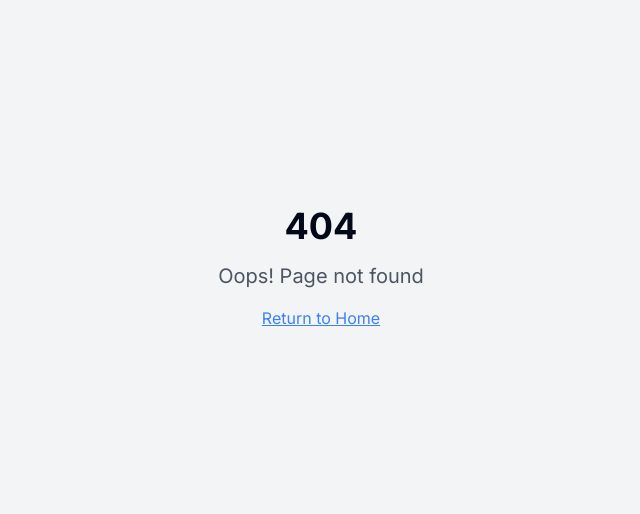
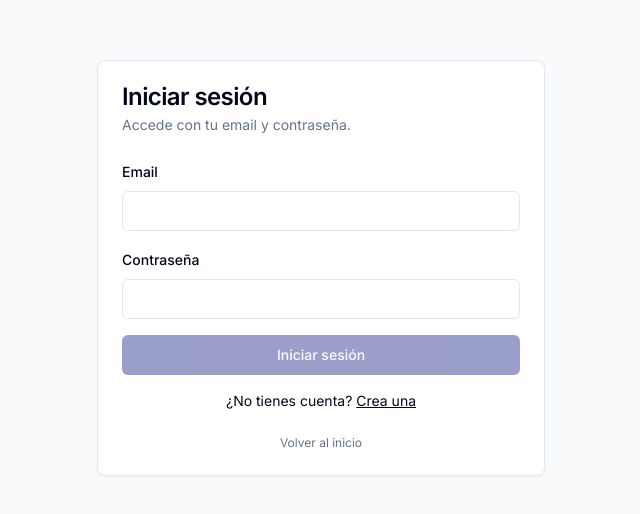
Before and after one commit to dapscl/brainyunica, a React (Vite) app: page /auth in a window 1280 px wide. Before the commit this address had no page. Shown: the part 132-646 px from the top of the page, without its empty margins (319-959 px from the left). Built offline with nearby package versions, Linux system fonts and the light colour scheme.

Commit message:
feat: Implement Supabase authentication
The AI has implemented user authentication using Supabase, including signup and login functionalities. This sets up the foundation for user management within the application.

```diff
--- a/src/App.tsx
+++ b/src/App.tsx
@@ -10,6 +10,8 @@ import LeadPage from "./pages/LeadPage";
 import ProspectingPage from "./pages/ProspectingPage";
 import EmailVerificationPage from "./pages/EmailVerificationPage";
 import NotFound from "./pages/NotFound";
+import AuthPage from "./pages/AuthPage";
+import ProtectedRoute from "./components/auth/ProtectedRoute";
 
 // Creamos una nueva instancia de QueryClient dentro de la función de componente
 const App = () => {
@@ -23,10 +25,32 @@ const App = () => {
         <Sonner />
         <BrowserRouter>
           <Routes>
+            <Route path="/auth" element={<AuthPage />} />
             <Route path="/" element={<Index />} />
-            <Route path="/lead/:id" element={<LeadPage />} />
-            <Route path="/prospecting" element={<ProspectingPage />} />
-            <Route path="/email-verification" element={<EmailVerificationPage />} />
+            <Route
+              path="/lead/:id"
+              element={
+                <ProtectedRoute>
+                  <LeadPage />
+                </ProtectedRoute>
+              }
+            />
+            <Route
+              path="/prospecting"
+              element={
+                <ProtectedRoute>
+                  <ProspectingPage />
+                </ProtectedRoute>
+              }
+            />
+            <Route
+              path="/email-verification"
+              element={
+                <ProtectedRoute>
+                  <EmailVerificationPage />
+                </ProtectedRoute>
+              }
+            />
             {/* ADD ALL CUSTOM ROUTES ABOVE THE CATCH-ALL "*" ROUTE */}
             <Route path="*" element={<NotFound />} />
           </Routes>
--- a/src/components/Navbar.tsx
+++ b/src/components/Navbar.tsx
@@ -1,11 +1,25 @@
 
-import React from 'react';
+import React, { useEffect, useState } from 'react';
 import { Link } from 'react-router-dom';
 import { Button } from '@/components/ui/button';
-import { Search, Database, MessageSquare } from 'lucide-react';
+import { Search, Database, MessageSquare, LogIn, LogOut } from 'lucide-react';
 import { Input } from '@/components/ui/input';
+import { supabase } from '@/integrations/supabase/client';
+import { robustSignOut } from '@/utils/auth';
 
 const Navbar = () => {
+  const [isAuthed, setIsAuthed] = useState(false);
+
+  useEffect(() => {
+    const sub = supabase.auth.onAuthStateChange((_event, session) => {
+      setIsAuthed(!!session?.user);
+    });
+    supabase.auth.getSession().then(({ data }) => {
+      setIsAuthed(!!data.session?.user);
+    });
+    return () => sub.data.subscription.unsubscribe();
+  }, []);
+
   return (
     <div className="flex items-center justify-between border-b px-6 py-3 bg-white">
       <div className="flex items-center gap-2">
@@ -35,6 +49,19 @@ const Navbar = () => {
             Prospecting
           </Button>
         </Link>
+        {isAuthed ? (
+          <Button size="sm" onClick={() => robustSignOut('/auth')}>
+            <LogOut className="h-4 w-4 mr-2" />
+            Salir
+          </Button>
+        ) : (
+          <Link to="/auth">
+            <Button variant="outline" size="sm">
+              <LogIn className="h-4 w-4 mr-2" />
+              Iniciar sesión
+            </Button>
+          </Link>
+        )}
         <Button size="sm" className="bg-accent hover:bg-accent/90">
           New Scan
         </Button>
--- /dev/null
+++ b/src/components/auth/ProtectedRoute.tsx
@@ -0,0 +1,34 @@
+import React, { useEffect, useState } from "react";
+import { useNavigate } from "react-router-dom";
+import { supabase } from "@/integrations/supabase/client";
+
+interface Props {
+  children: React.ReactNode;
+}
+
+const ProtectedRoute: React.FC<Props> = ({ children }) => {
+  const navigate = useNavigate();
+  const [loading, setLoading] = useState(true);
+
+  useEffect(() => {
+    const sub = supabase.auth.onAuthStateChange((_event, session) => {
+      if (!session?.user) {
+        navigate("/auth", { replace: true });
+      }
+    });
+
+    supabase.auth.getSession().then(({ data }) => {
+      if (!data.session?.user) {
+        navigate("/auth", { replace: true });
+      }
+      setLoading(false);
+    });
+
+    return () => sub.data.subscription.unsubscribe();
+  }, [navigate]);
+
+  if (loading) return null;
+  return <>{children}</>;
+};
+
+export default ProtectedRoute;
--- /dev/null
+++ b/src/pages/AuthPage.tsx
@@ -0,0 +1,133 @@
+import React, { useEffect, useMemo, useState } from "react";
+import { supabase } from "@/integrations/supabase/client";
+import { Button } from "@/components/ui/button";
+import { Input } from "@/components/ui/input";
+import { Label } from "@/components/ui/label";
+import { Card, CardContent, CardDescription, CardHeader, CardTitle } from "@/components/ui/card";
+import { useNavigate, Link } from "react-router-dom";
+import { cleanupAuthState } from "@/utils/auth";
+import { toast } from "sonner";
+
+const AuthPage: React.FC = () => {
+  const navigate = useNavigate();
+  const [email, setEmail] = useState("");
+  const [password, setPassword] = useState("");
+  const [loading, setLoading] = useState(false);
+  const [isSignup, setIsSignup] = useState(false);
+
+  useEffect(() => {
+    document.title = isSignup ? "Crear cuenta | LeadWhisper" : "Iniciar sesión | LeadWhisper";
+    const desc = isSignup
+      ? "Crear cuenta en LeadWhisper para gestionar tus leads."
+      : "Inicia sesión en LeadWhisper para acceder a tu dashboard de leads.";
+    let meta = document.querySelector('meta[name="description"]');
+    if (!meta) {
+      meta = document.createElement("meta");
+      meta.setAttribute("name", "description");
+      document.head.appendChild(meta);
+    }
+    meta.setAttribute("content", desc);
+  }, [isSignup]);
+
+  useEffect(() => {
+    // Redirect if already logged in
+    const sub = supabase.auth.onAuthStateChange((event, session) => {
+      if (session?.user) {
+        navigate("/", { replace: true });
+      }
+    });
+
+    supabase.auth.getSession().then(({ data }) => {
+      if (data.session?.user) {
+        navigate("/", { replace: true });
+      }
+    });
+
+    return () => {
+      sub.data.subscription.unsubscribe();
+    };
+  }, [navigate]);
+
+  const canSubmit = useMemo(() => email.length > 3 && password.length >= 6 && !loading, [email, password, loading]);
+
+  const handleSubmit = async (e: React.FormEvent) => {
+    e.preventDefault();
+    if (!canSubmit) return;
+    setLoading(true);
+
+    try {
+      cleanupAuthState();
+      try {
+        await supabase.auth.signOut({ scope: "global" });
+      } catch {}
+
+      if (isSignup) {
+        const redirectUrl = `${window.location.origin}/`;
+        const { error } = await supabase.auth.signUp({
+          email,
+          password,
+          options: { emailRedirectTo: redirectUrl },
+        });
+        if (error) throw error;
+        toast.success("Revisa tu email para confirmar el registro.");
+      } else {
+        const { error } = await supabase.auth.signInWithPassword({ email, password });
+        if (error) throw error;
+        // Full reload after auth per best practices
+        window.location.href = "/";
+      }
+    } catch (err: any) {
+      toast.error(err?.message || "Error de autenticación");
+    } finally {
+      setLoading(false);
+    }
+  };
+
+  return (
+    <div className="min-h-screen bg-gray-50 flex items-center justify-center px-4 py-10">
+      <Card className="w-full max-w-md">
+        <CardHeader>
+          <CardTitle>{isSignup ? "Crear cuenta" : "Iniciar sesión"}</CardTitle>
+          <CardDescription>
+            {isSignup ? "Regístrate con tu email y una contraseña segura." : "Accede con tu email y contraseña."}
+          </CardDescription>
+        </CardHeader>
+        <CardContent>
+          <form onSubmit={handleSubmit} className="space-y-4">
+            <div className="space-y-2">
+              <Label htmlFor="email">Email</Label>
+              <Input id="email" type="email" value={email} onChange={(e) => setEmail(e.target.value)} required />
+            </div>
+            <div className="space-y-2">
+              <Label htmlFor="password">Contraseña</Label>
+              <Input id="password" type="password" value={password} onChange={(e) => setPassword(e.target.value)} required />
+            </div>
+            <Button type="submit" disabled={!canSubmit} className="w-full">
+              {loading ? "Procesando..." : isSignup ? "Crear cuenta" : "Iniciar sesión"}
+            </Button>
+          </form>
+
+          <div className="text-sm text-center mt-4">
+            {isSignup ? (
+              <span>
+                ¿Ya tienes cuenta?{" "}
+                <button className="underline" onClick={() => setIsSignup(false)}>Inicia sesión</button>
+              </span>
+            ) : (
+              <span>
+                ¿No tienes cuenta?{" "}
+                <button className="underline" onClick={() => setIsSignup(true)}>Crea una</button>
+              </span>
+            )}
+          </div>
+
+          <div className="text-xs text-muted-foreground text-center mt-6">
+            <Link to="/">Volver al inicio</Link>
+          </div>
+        </CardContent>
+      </Card>
+    </div>
+  );
+};
+
+export default AuthPage;
--- a/src/pages/Index.tsx
+++ b/src/pages/Index.tsx
@@ -1,12 +1,27 @@
 
-import React from 'react';
+import React, { useEffect, useState } from 'react';
 import Navbar from '@/components/Navbar';
 import Dashboard from '@/components/Dashboard';
 import LeadFilters from '@/components/LeadFilters';
 import AutomationSettings from '@/components/AutomationSettings';
 import { Tabs, TabsContent, TabsList, TabsTrigger } from '@/components/ui/tabs';
+import { Link } from 'react-router-dom';
+import { Button } from '@/components/ui/button';
+import { supabase } from '@/integrations/supabase/client';
 
 const Index = () => {
+  const [isAuthed, setIsAuthed] = useState(false);
+
+  useEffect(() => {
+    const sub = supabase.auth.onAuthStateChange((_event, session) => {
+      setIsAuthed(!!session?.user);
+    });
+    supabase.auth.getSession().then(({ data }) => {
+      setIsAuthed(!!data.session?.user);
+    });
+    return () => sub.data.subscription.unsubscribe();
+  }, []);
+
   const handleFilterChange = (filters: any) => {
     console.log('Filters changed:', filters);
     // Aquí implementaríamos la lógica para filtrar los leads
@@ -17,6 +32,13 @@ const Index = () => {
       <Navbar />
       <div className="container py-8 animate-fade-in">
         <h1 className="text-3xl font-bold mb-6">LinkedIn Lead Dashboard</h1>
+        {!isAuthed && (
+          <div className="mb-6">
+            <Link to="/auth">
+              <Button size="sm">Iniciar sesión</Button>
+            </Link>
+          </div>
+        )}
 
         <Tabs defaultValue="dashboard" className="mb-6">
           <TabsList>
--- /dev/null
+++ b/src/utils/auth.ts
@@ -0,0 +1,39 @@
+import { supabase } from "@/integrations/supabase/client";
+
+// Clean up any leftover Supabase auth state to prevent limbo states
+export const cleanupAuthState = () => {
+  try {
+    // Standard known keys
+    localStorage.removeItem("supabase.auth.token");
+
+    // Remove all Supabase auth related keys from localStorage
+    Object.keys(localStorage).forEach((key) => {
+      if (key.startsWith("supabase.auth.") || key.includes("sb-")) {
+        localStorage.removeItem(key);
+      }
+    });
+
+    // Remove from sessionStorage if in use
+    Object.keys(sessionStorage || {}).forEach((key) => {
+      if (key.startsWith("supabase.auth.") || key.includes("sb-")) {
+        sessionStorage.removeItem(key);
+      }
+    });
+  } catch (err) {
+    // no-op
+  }
+};
+
+export const robustSignOut = async (redirectTo: string = "/auth") => {
+  try {
+    cleanupAuthState();
+    try {
+      await supabase.auth.signOut({ scope: "global" });
+    } catch (err) {
+      // Ignore errors
+    }
+  } finally {
+    // Force full page reload to ensure a clean state
+    window.location.href = redirectTo;
+  }
+};
```
